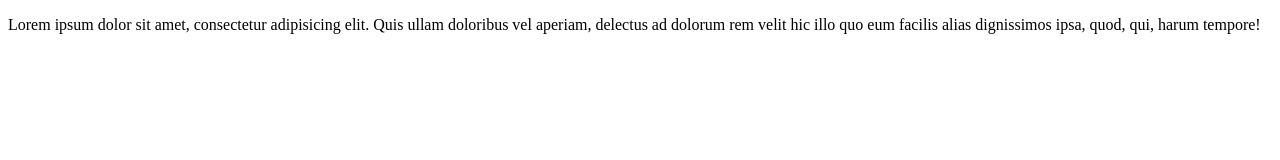
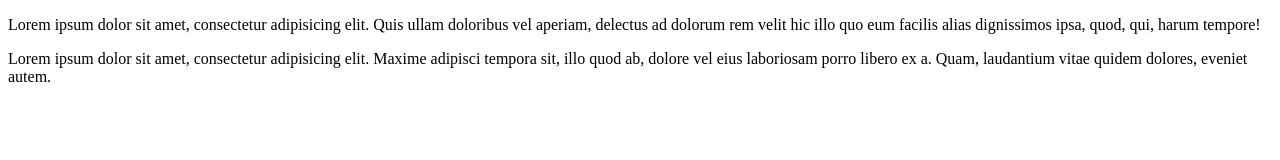
Before and after one commit to grdeniu/gitjestgit, a plain HTML site: page index.html in a window 1280 px wide. Drawn offline with Linux system fonts and the light colour scheme.

Commit message:
drugi paragraf

```diff
--- a/index.html
+++ b/index.html
@@ -6,5 +6,6 @@
 </head>
 <body>
     <p>Lorem ipsum dolor sit amet, consectetur adipisicing elit. Quis ullam doloribus vel aperiam, delectus ad dolorum rem velit hic illo quo eum facilis alias dignissimos ipsa, quod, qui, harum tempore!</p>
+    <p>Lorem ipsum dolor sit amet, consectetur adipisicing elit. Maxime adipisci tempora sit, illo quod ab, dolore vel eius laboriosam porro libero ex a. Quam, laudantium vitae quidem dolores, eveniet autem.</p>
 </body>
 </html>
```
